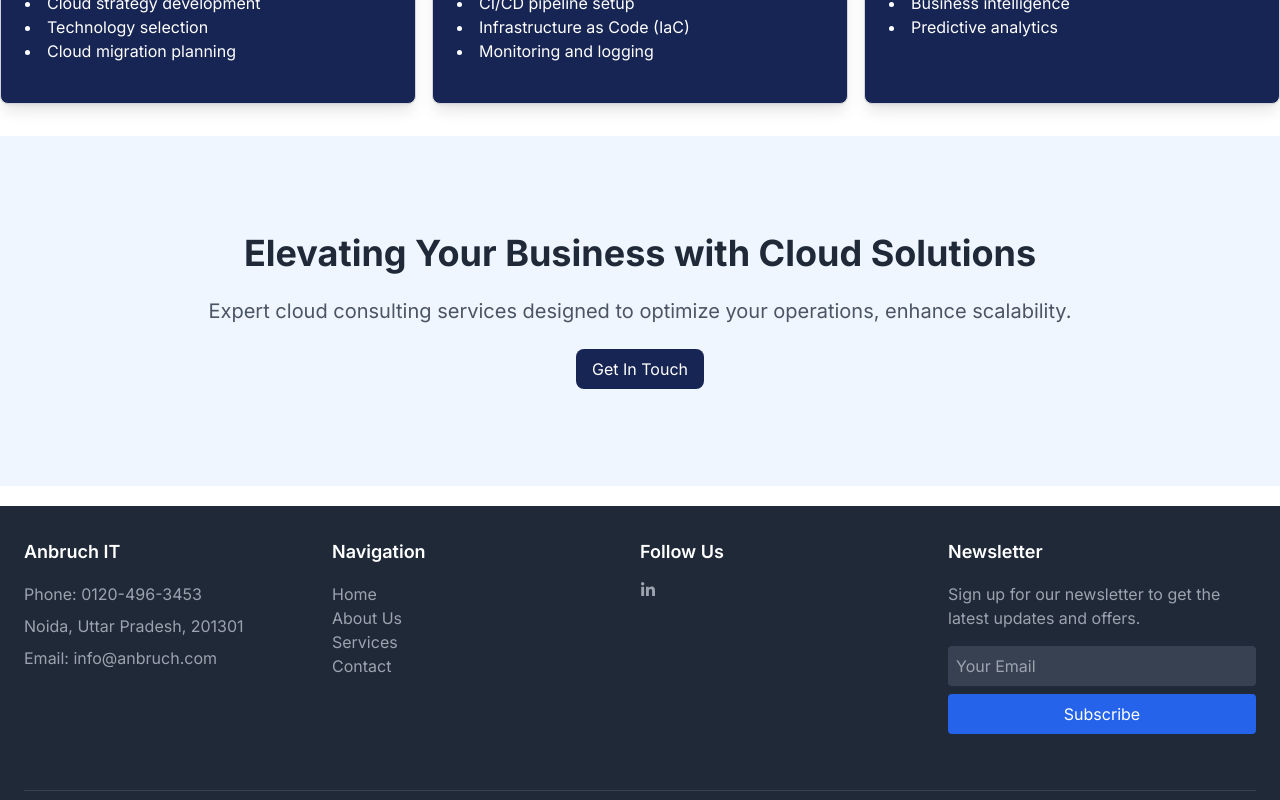
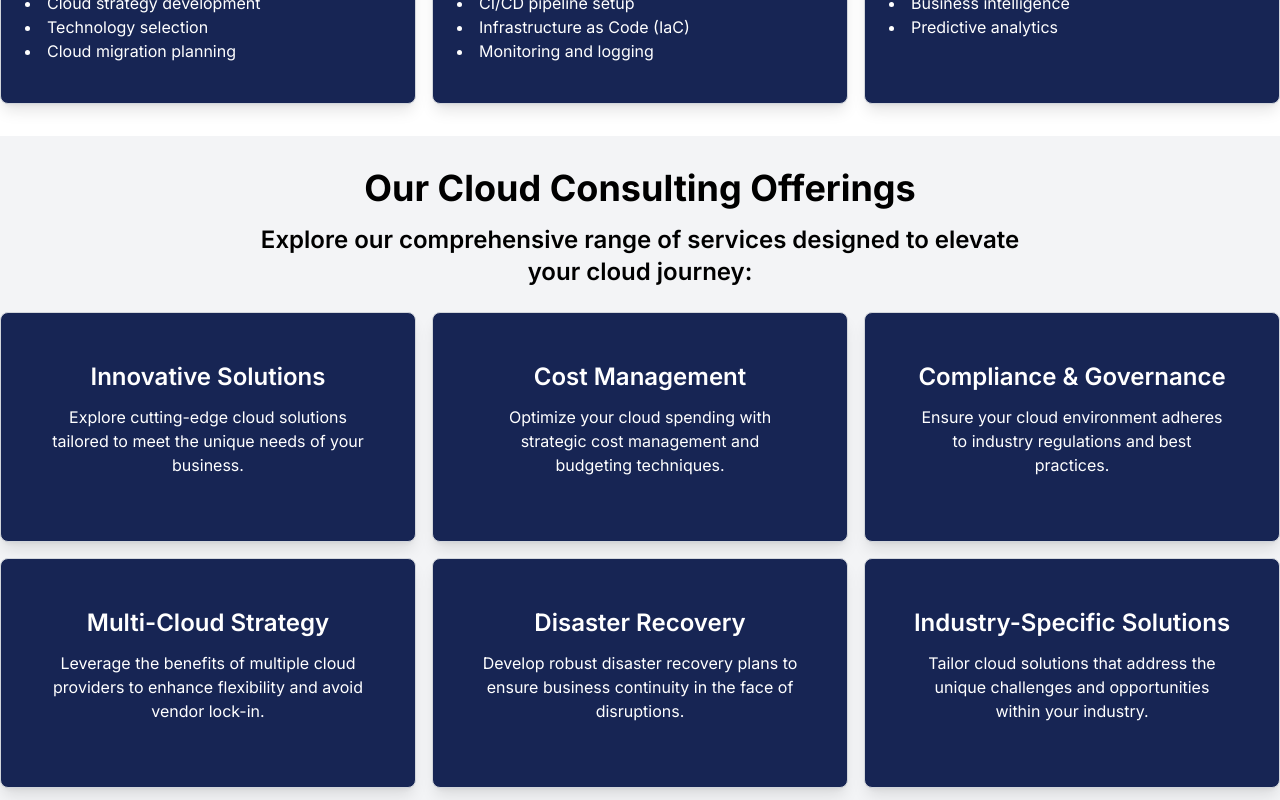
Before and after one commit to Zafar9708/AnbruchIT, a Next.js app: page /cloudconsulting in a window 1280 px wide. Shown: the part 1360-2160 px from the top of the page. Built offline with nearby package versions, Linux system fonts and the light colour scheme.

Commit message:
changes in animation

```diff
--- a/src/app/analytics/page.js
+++ b/src/app/analytics/page.js
@@ -4,6 +4,7 @@ import { initializeAOS } from '@/utils/AosSetup';
 import Footer from '@/components/Footer';
 import Header from '@/components/Header';
 import Navbar from '@/components/Navbar';
+import Scroll from '@/components/Scroll';
 import { HiOutlineOfficeBuilding, HiOutlineUser, HiOutlinePhone, HiOutlineMail } from 'react-icons/hi';
 
 const AnalyticsPage = () => {
@@ -83,6 +84,7 @@ const AnalyticsPage = () => {
     <div>
       <Header />
       <Navbar />
+      <Scroll />
 
       <main>
         {/* Hero Section */}
@@ -217,7 +219,7 @@ const AnalyticsPage = () => {
         </section>
 
         {/* Call to Action Section */}
-        <section className="py-12 text-center">
+        <section className="py-12 text-center" data-aos="zoom-in-up">
           <h2 className="text-3xl font-bold mb-4 text-black">Ready to Get Started?</h2>
           <p className="text-lg text-gray-700 mb-8">
             Contact us today to learn how our analytics services can benefit your business.
--- a/src/app/cloudconsulting/page.js
+++ b/src/app/cloudconsulting/page.js
@@ -4,6 +4,7 @@ import { initializeAOS } from '@/utils/AosSetup';
 import Footer from '@/components/Footer';
 import Header from '@/components/Header';
 import Navbar from '@/components/Navbar';
+import Scroll from '@/components/Scroll';
 import { HiOutlineOfficeBuilding, HiOutlineUser, HiOutlinePhone, HiOutlineMail } from 'react-icons/hi';
 
 const CloudConsultingPage = () => {
@@ -110,6 +111,7 @@ const CloudConsultingPage = () => {
     <div className="bg-white">
       <Header />
       <Navbar />
+      <Scroll />
 
       <main>
         <section className="text-center bg-blue-50 mb-8 py-28">
@@ -211,7 +213,65 @@ const CloudConsultingPage = () => {
         </div>
       </main>
 
-      <div style={containerStyle}>
+      <section className="text-center mb-3 py-8 bg-gray-100">
+  <h2 className="text-4xl font-bold mb-4 text-black">Our Cloud Consulting Offerings</h2>
+  <p className="text-2xl font-semibold text-black max-w-3xl mx-auto mb-6">
+    Explore our comprehensive range of services designed to elevate your cloud journey:
+  </p>
+
+  <div className="grid grid-cols-1 md:grid-cols-2 lg:grid-cols-3 gap-4 mb-8">
+    {/* Innovative Solutions Card */}
+    <div className="bg-blue-950 border border-gray-300 rounded-lg shadow-lg p-12 hover:shadow-xl transition-shadow duration-300" data-aos="zoom-in-up">
+      <h3 className="text-2xl font-semibold mb-3 text-white">Innovative Solutions</h3>
+      <p className="text-white mb-4">
+        Explore cutting-edge cloud solutions tailored to meet the unique needs of your business.
+      </p>
+    </div>
+
+    {/* Cost Management Card */}
+    <div className="bg-blue-950 border border-gray-300 rounded-lg shadow-lg p-12 hover:shadow-xl transition-shadow duration-300" data-aos="zoom-in-up">
+      <h3 className="text-2xl font-semibold mb-3 text-white">Cost Management</h3>
+      <p className="text-white mb-4">
+        Optimize your cloud spending with strategic cost management and budgeting techniques.
+      </p>
+    </div>
+
+    {/* Compliance & Governance Card */}
+    <div className="bg-blue-950 border border-gray-300 rounded-lg shadow-lg p-12 hover:shadow-xl transition-shadow duration-300" data-aos="zoom-in-up">
+      <h3 className="text-2xl font-semibold mb-3 text-white">Compliance & Governance</h3>
+      <p className="text-white mb-4">
+        Ensure your cloud environment adheres to industry regulations and best practices.
+      </p>
+    </div>
+
+    {/* Multi-Cloud Strategy Card */}
+    <div className="bg-blue-950 border border-gray-300 rounded-lg shadow-lg p-12 hover:shadow-xl transition-shadow duration-300" data-aos="zoom-in-up">
+      <h3 className="text-2xl font-semibold mb-3 text-white">Multi-Cloud Strategy</h3>
+      <p className="text-white mb-4">
+        Leverage the benefits of multiple cloud providers to enhance flexibility and avoid vendor lock-in.
+      </p>
+    </div>
+
+    {/* Disaster Recovery Card */}
+    <div className="bg-blue-950 border border-gray-300 rounded-lg shadow-lg p-12 hover:shadow-xl transition-shadow duration-300" data-aos="zoom-in-up">
+      <h3 className="text-2xl font-semibold mb-3 text-white">Disaster Recovery</h3>
+      <p className="text-white mb-4">
+        Develop robust disaster recovery plans to ensure business continuity in the face of disruptions.
+      </p>
+    </div>
+
+    {/* Industry-Specific Solutions Card */}
+    <div className="bg-blue-950 border border-gray-300 rounded-lg shadow-lg p-12 hover:shadow-xl transition-shadow duration-300" data-aos="zoom-in-up">
+      <h3 className="text-2xl font-semibold mb-3 text-white">Industry-Specific Solutions</h3>
+      <p className="text-white mb-4">
+        Tailor cloud solutions that address the unique challenges and opportunities within your industry.
+      </p>
+    </div>
+  </div>
+</section>
+
+
+      <div style={containerStyle} data-aos="zoom-in-up">
         <h2 className="text-4xl font-bold text-gray-800">Elevating Your Business with Cloud Solutions</h2>
         <p className="text-xl mt-6 text-gray-600 mb-6">
         Expert cloud consulting services designed to optimize your operations, enhance scalability.
--- a/src/app/design&build/page.js
+++ b/src/app/design&build/page.js
@@ -3,6 +3,7 @@ import Footer from '@/components/Footer';
 import { initializeAOS } from '@/utils/AosSetup';
 import Header from '@/components/Header';
 import Navbar from '@/components/Navbar';
+import Scroll from '@/components/Scroll';
 import React, { useEffect, useState, useRef } from 'react';
 import { HiOutlineOfficeBuilding, HiOutlineUser, HiOutlinePhone, HiOutlineMail } from 'react-icons/hi';
 
@@ -74,6 +75,7 @@ const MobileAppDevelopmentPage = () => {
     <div className='bg-white'>
       <Header />
       <Navbar />
+      <Scroll />
       <header className="relative bg-blue-50 text-gray-800 py-8 bg-cover bg-center" style={{ backgroundImage: "url('https://example.com/your-background-image.jpg')" }}>
         <div className="relative z-10 container mx-auto text-center mt-24 mb-1">
           <h1 className="text-5xl font-extrabold leading-tight relative">
--- a/src/app/odooCustomApp/page.js
+++ b/src/app/odooCustomApp/page.js
@@ -2,6 +2,7 @@
 import React, { useEffect, useState, useRef } from 'react';
 import Header from '@/components/Header';
 import Navbar from '@/components/Navbar';
+import Scroll from '@/components/Scroll';
 import Footer from '@/components/Footer';
 import { initializeAOS } from '@/utils/AosSetup';
 import { HiOutlineOfficeBuilding, HiOutlineUser, HiOutlinePhone, HiOutlineMail } from 'react-icons/hi';
@@ -107,6 +108,7 @@ const OdooCustomAppPage = () => {
     <div>
       <Header />
       <Navbar />
+      <Scroll />
 
       <main className="bg-white">
         {/* Hero Section */}
--- a/src/app/qualityAuth/page.js
+++ b/src/app/qualityAuth/page.js
@@ -4,6 +4,7 @@ import { initializeAOS } from '@/utils/AosSetup';
 import Footer from '@/components/Footer';
 import Header from '@/components/Header';
 import Navbar from '@/components/Navbar';
+import Scroll from '@/components/Scroll';
 import { HiOutlineOfficeBuilding, HiOutlineUser, HiOutlinePhone, HiOutlineMail } from 'react-icons/hi';
 
 const QualityAutoPage = () => {
@@ -84,6 +85,7 @@ const QualityAutoPage = () => {
     <div className="bg-white">
       <Header />
       <Navbar />
+      <Scroll />
 
       {/* Hero Section */}
       <section className="relative bg-blue-50 text-black py-24">
```
Also changed, not shown: src/app/about/page.js (+10 -3 lines), src/app/gift/page.js (+15 -6 lines), src/app/managedservice/page.js (+9 -7 lines), src/app/sfdc/page.js (+53 -2 lines), src/app/staffAugmentation/page.js (+5 -3 lines).
